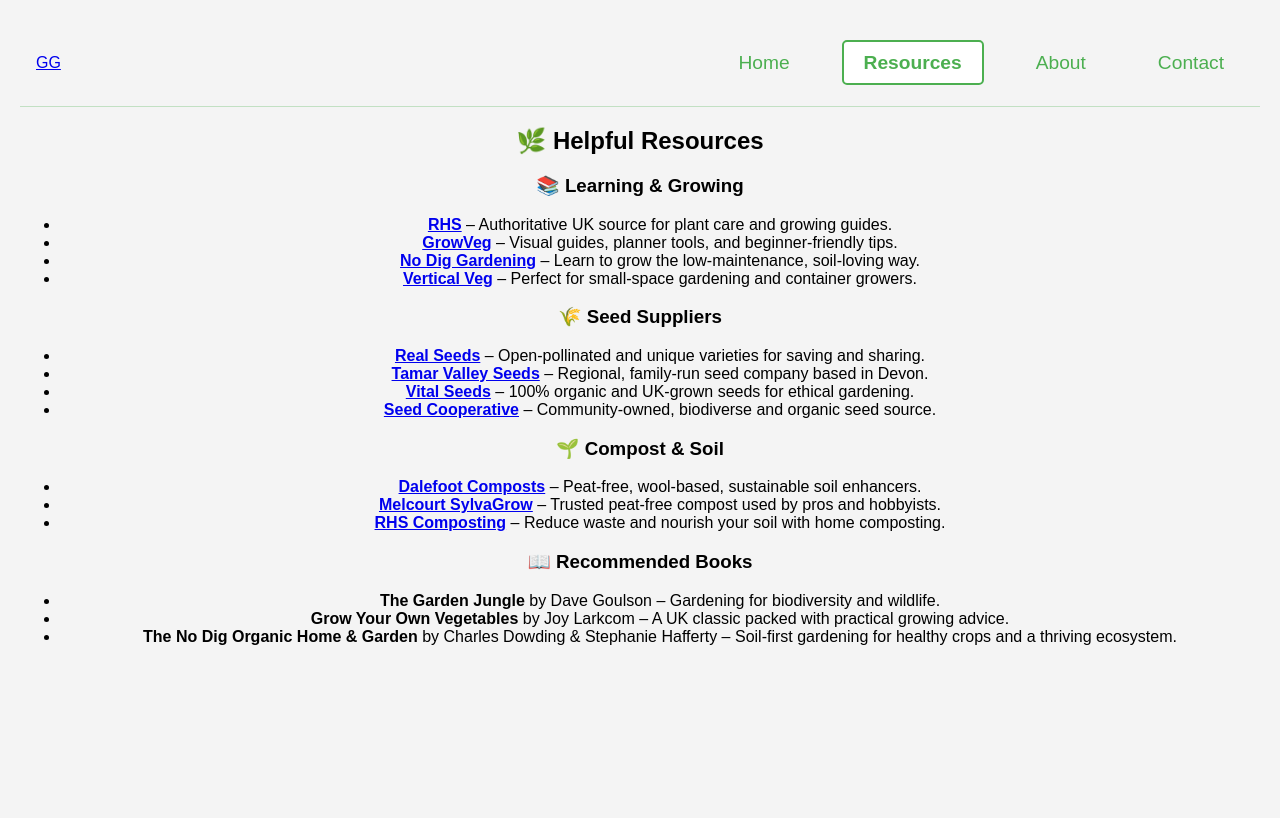
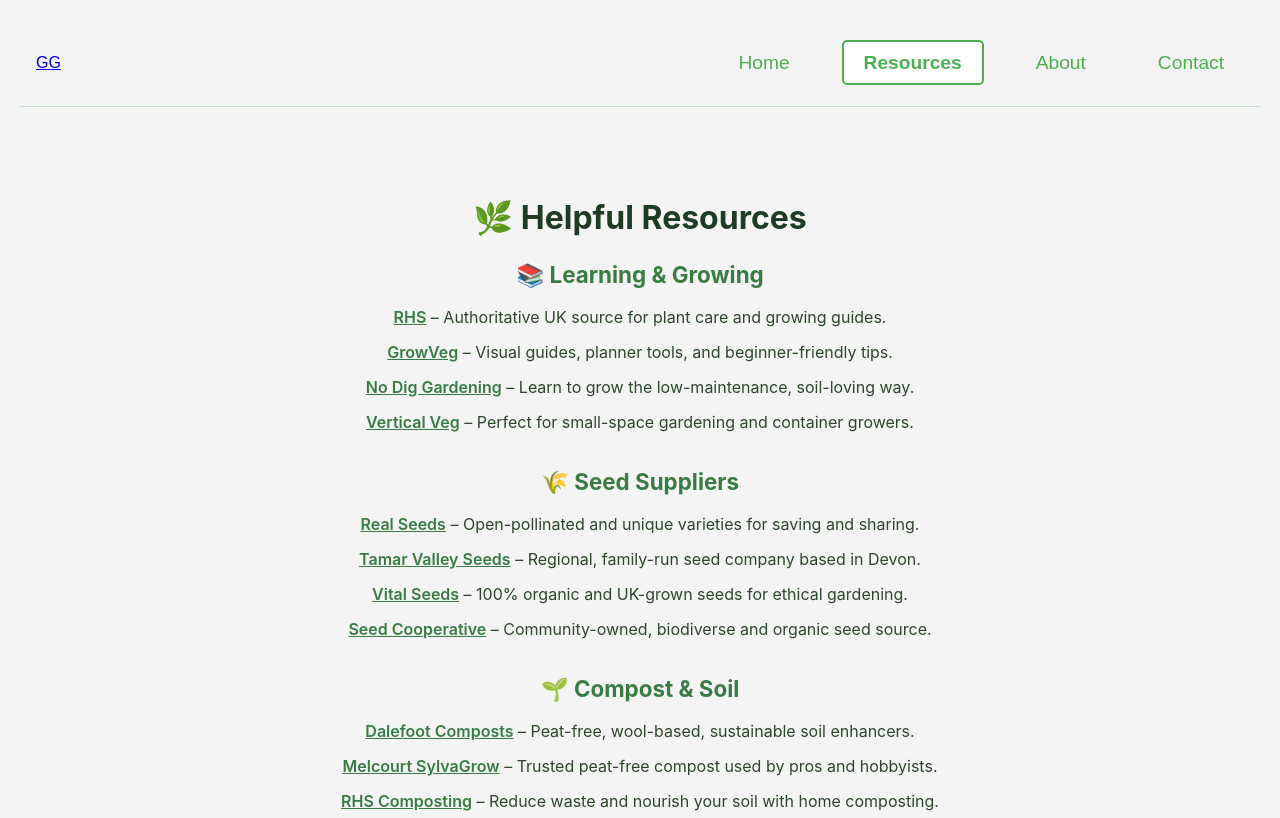
Before and after one commit to runwiththerhythm/growing-guide, a website: page resources.html in a window 1280 px wide. Shown: the top 818 px of the page. Drawn offline with Linux system fonts and the light colour scheme.

Commit message:
Add css to style Resources page

```diff
--- a/assets/css/style.css
+++ b/assets/css/style.css
@@ -416,6 +416,54 @@
     background-color: #5a9359;
   }
 
+  /* Resources Page Styles */
+
+  .resources {
+    max-width: 800px;
+    margin: 3rem auto;
+    padding: 1rem;
+    font-family: 'Inter', sans-serif;
+    color: #2e462c;
+  }
+
+  .resources h2 {
+    font-size: 2rem;
+    margin-bottom: 1.5rem;
+    text-align: center;
+    color: #1e3b25;
+  }
+
+  .resource-section {
+    margin-bottom: 2rem;
+  }
+
+  .resource-section h3 {
+    font-size: 1.4rem;
+    color: #397c43;
+    margin-bottom: 0.75rem;
+  }
+
+  .resource-section ul {
+    list-style: none;
+    padding: 0;
+  }
+
+  .resource-section li {
+    margin-bottom: 0.6rem;
+    line-height: 1.6;
+  }
+
+  .resource-section a {
+    color: #397c43;
+    font-weight: 600;
+    text-decoration: underline;
+    transition: color 0.3s ease;
+  }
+
+  .resource-section a:hover {
+    color: #2a5f30;
+  }
+
   /* Media queries */
 
   @media (max-width: 900px) {
```
